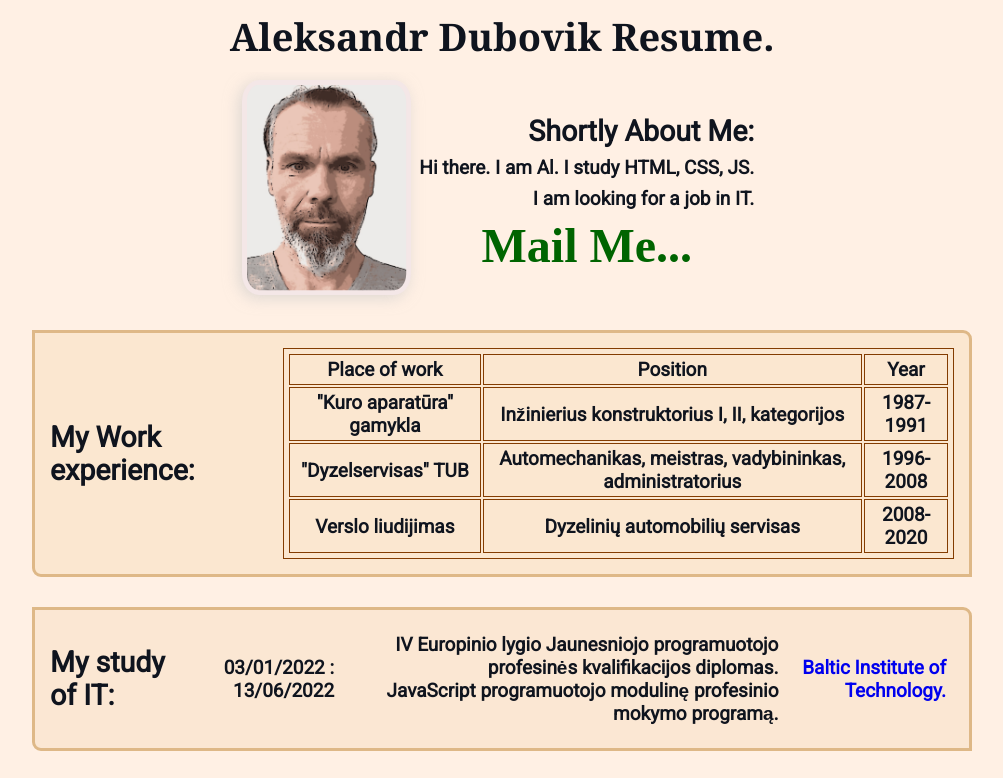
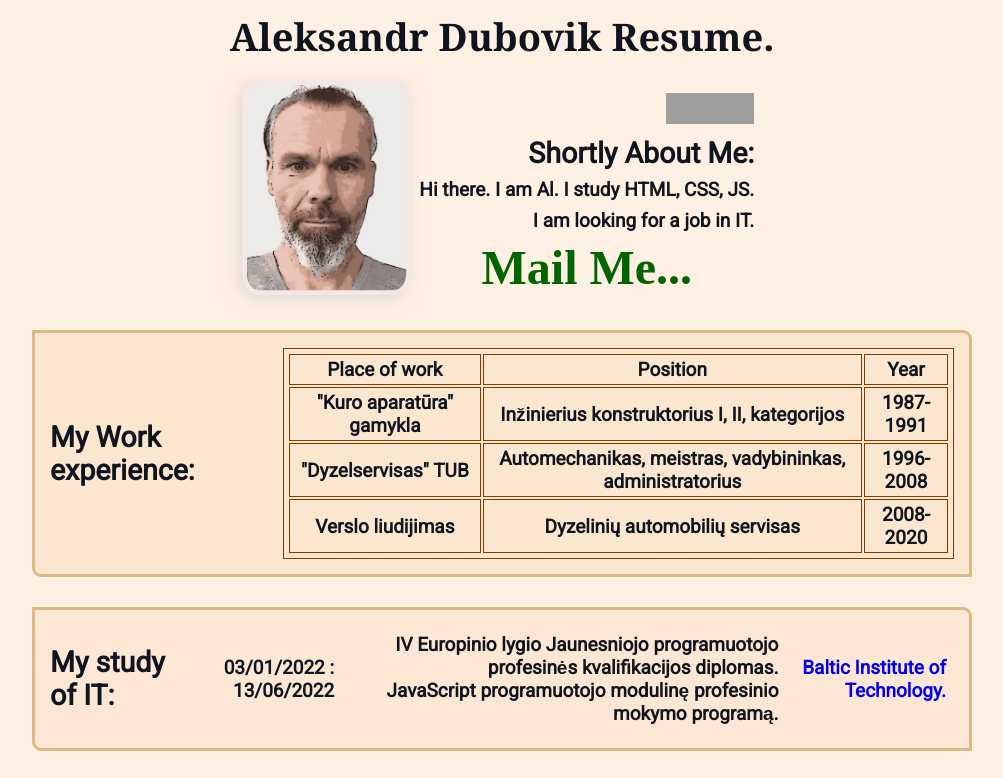
Before and after one commit to dubovek/Resume, a plain HTML site: page index.html in a window 1280 px wide. Shown: the top 778 px of the page, without its empty margins (138-1141 px from the left). Drawn offline with Linux system fonts and the light colour scheme; grey boxes are pictures that could not be loaded; a web font is replaced by a local one.

Commit message:
Add files via upload

```diff
--- a/index.html
+++ b/index.html
@@ -16,14 +16,18 @@
 </head>
 
 <body>
-
   <h1>Aleksandr Dubovik Resume.</h1>
-
   <header>
     <figure>
       <img class="avatar" src="aleksandr-dubovik.jpg" alt="Aleksandr Dubovik's foto">
     </figure>
     <section>
+      <p>
+        <a href="https://jigsaw.w3.org/css-validator/check/referer">
+          <img style="border:0;width:88px;height:31px" src="https://jigsaw.w3.org/css-validator/images/vcss-blue"
+            alt="Valid CSS!" />
+        </a>
+      </p>
       <h2>Shortly About Me:</h2>
       <p>Hi there. I am Al. I study HTML, CSS, JS.</p>
       <p>I am looking for a job in IT.</p>
```
